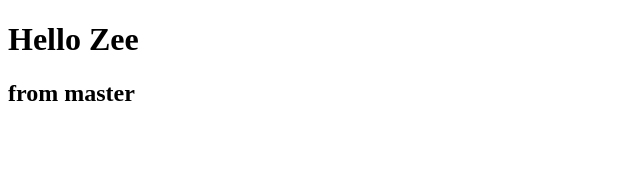
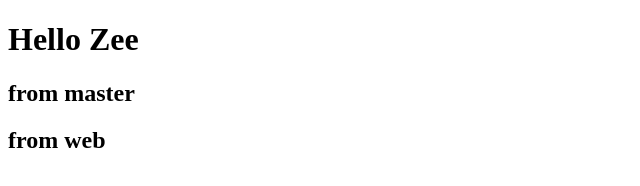
Before and after one commit to thirawat69/learn-git, a plain HTML site: page index.html in a window 1280 px wide. Shown: the whole page, without its empty margins (0-640 px from the left). Drawn offline with Linux system fonts and the light colour scheme.

Commit message:
Update index.html

```diff
--- a/index.html
+++ b/index.html
@@ -8,5 +8,6 @@
 <body>
     <h1>Hello Zee</h1>
     <h2>from master</h2>
+    <h2>from web<h2>
 </body>
 </html>
```
